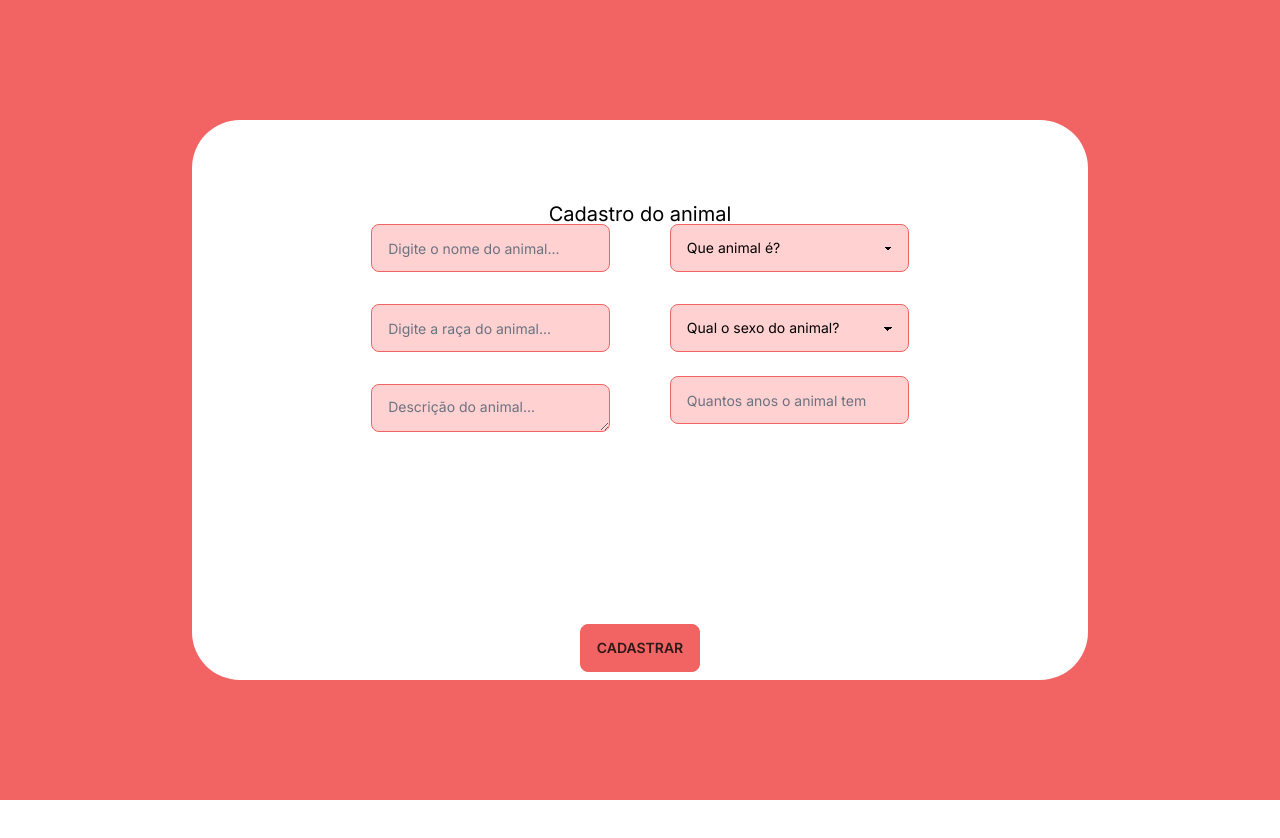
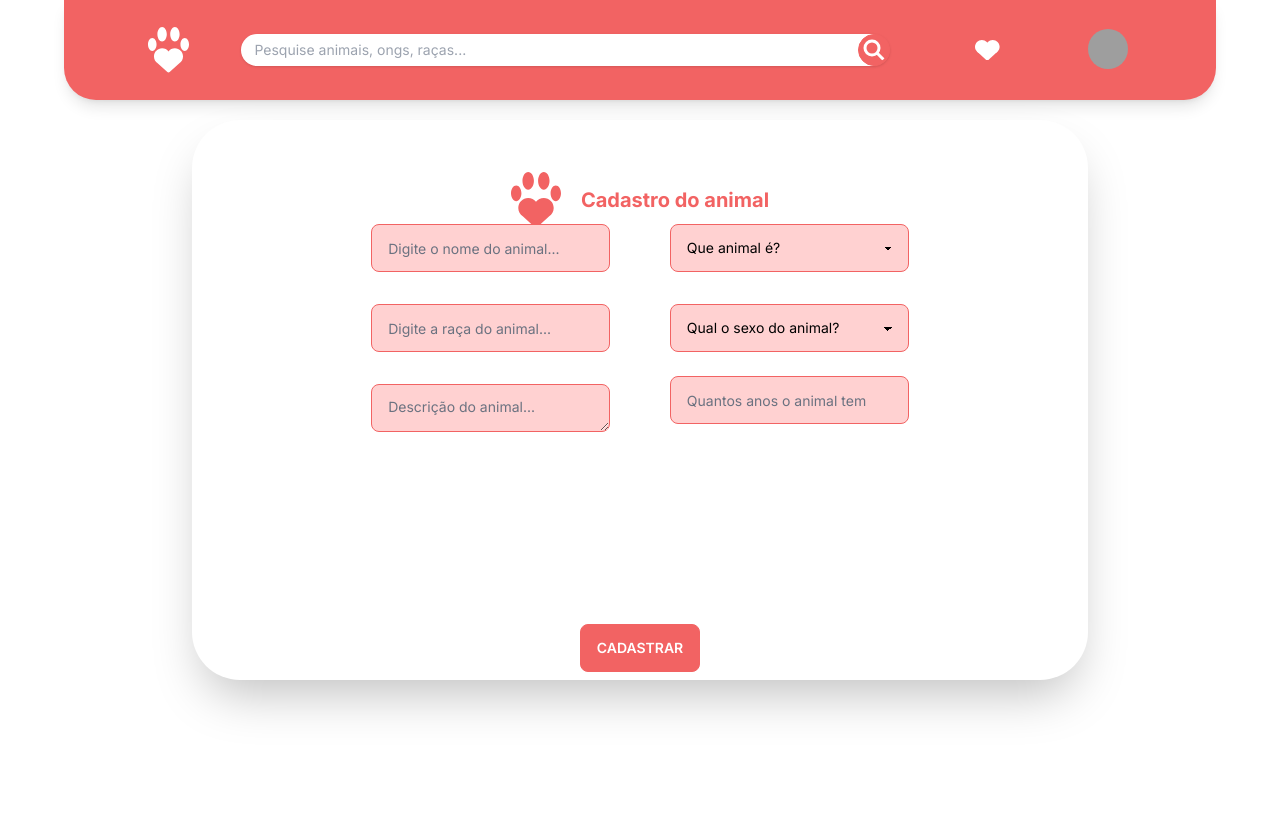
Before and after one commit to Bruno-Venturini/adote-me, a Next.js app: page /animal in a window 1280 px wide. Shown: the top 838 px of the page. Before the commit the page ends 800 px from the top, so only its background shows below. Built offline with nearby package versions, Linux system fonts and the light colour scheme; grey boxes are pictures that could not be loaded.

Commit message:
base da tela de perfil de animal

```diff
--- a/src/app/animal/page.tsx
+++ b/src/app/animal/page.tsx
@@ -1,14 +1,21 @@
 import React from "react";
+import { Navbar } from "@/components/navigation/navbar";
+import { Logo } from "@/components/logo";
 
 export default function Animal() {
     return(
-        <div className="bg-secondary">
-            <div className="h-screen w-full flex items-center place-content-center">
-                <div className="bg-white flex artboard grid grid-cols-5 grid-rows-7 grid-flow-row phone-square-lg place-content-baseline">
-                    <div className="flex place-content-center col-start-2 col-span-3 row-start-1 mt-20 text-black text-xl">
-                        Cadastro do animal
+        <div className="bg-white">
+            <Navbar/>
+            <div className="h-screen w-full flex items-start mt-5 place-content-center">
+                <div className="bg-white flex artboard grid grid-cols-5 grid-rows-7 grid-flow-row phone-square-lg place-content-baseline shadow-2xlxl shadow-2xl">
+                    <div className="flex place-content-center col-start-2 col-span-3 row-start-1 mt-20">
+                        <div className="flex items-center">
+                            <Logo colorFill="#F26363"/>
+                            <div className="ml-5 text-xl text-secondary font-bold">
+                                Cadastro do animal
+                            </div>
+                        </div>
                     </div>
-                    <div className="flex place-content-center mt-20 row-start-1 row-span-1 col-start-3"></div>
                     <div className="mt-4 row-start-2 col-start-2 col-span-2 flex place-content-start items-center">
                         <input type="text" placeholder="Digite o nome do animal..."
                                className="bg-primary input input-md input-secondary w-8/12 max-w-xs placeholder-gray-500 text-black"/>
@@ -40,7 +47,7 @@ export default function Animal() {
                             className="textarea bg-primary input input-md input-secondary w-8/12 max-w-xs placeholder-gray-500 text-black"/>
                     </div>
                     <div className="row-start-7 col-start-3 mt-4 flex items-center place-content-center">
-                        <button className="btn btn-secondary hover:btn-accent">Cadastrar</button>
+                        <button className="btn btn-secondary hover:btn-accent text-white">Cadastrar</button>
                     </div>
                 </div>
             </div>
--- /dev/null
+++ b/src/app/perfilanimal/page.tsx
@@ -0,0 +1,51 @@
+import { Navbar } from "@/components/navigation/navbar";
+import { ReturnArrow } from "@/components/returnarrow";
+
+export default function PerfilAnimal() {
+    return(
+        <div className="bg-white h-screen w-screen">
+            <div className="flex flex-col flex-wrap">
+                <Navbar/>
+                <div className="flex flex-col w-full m-auto artboard phone-rectangle-xl grid grid-cols-2 grid-flow-col rounded-b-2xl shadow-2xlxl bg-white shadow-2xl mt-5">
+                    <div className="col-start-1">
+                        <div className="grid gap-y-1 grid-cols-2 grid-rows-12">
+                            <div className="flex col-start-1 col-span-2 row-start-1 mt-10 auto-rows-min text-black">
+                                <ReturnArrow/>
+                                <div className="bg-secondary input ml-5 mr-5 w-full text-center font-bold text-xl">
+                                    <p>Nome</p>
+                                </div>
+                            </div>
+                            <div className="flex col-start-1 col-span-2 row-start-2 mt-5 items-center place-content-center">
+                                <div className="bg-secondary input ml-5 mr-5 w-1/2 text-center font-bold text-xl">
+                                    <p>Raça</p>
+                                </div>
+                            </div>
+                            <div className="col-start-1 col-span-2 row-start-3 mt-10"></div>
+
+                            <div className="flex col-start-1 row-start-4 mt-5 mb-10 mr-5 place-content-end">
+                                <div className="bg-primary input input-md input-secondary w-8/12 max-w-xs placeholder-gray-500 text-black">
+                                    6 anos
+                                </div>
+                            </div>
+                            <div className="flex col-start-2 row-start-4 mt-5 mb-10 ml-5 place-content-start">
+                                <div className="bg-primary input input-md input-secondary w-8/12 max-w-xs placeholder-gray-500 text-black">
+                                    F
+                                </div>
+                            </div>
+
+                            <div className="col-start-1 col-span-2 row-start-8 row-span-4 -mb-20">
+                                <div className="bg-secondary input ml-5 mr-5 w-full h-full text-center font-bold text-xl">
+                                    <p>Descrição</p>
+                                </div>
+                            </div>
+                        </div>
+                    </div>
+                    <div className="col-start-2">
+                        <img src="https://i.imgur.com/DL9HxNB.jpeg"
+                            className="border rounded-b-2xl w-full h-full"/>
+                    </div>
+                </div>
+            </div>
+        </div>
+    );
+}
```
